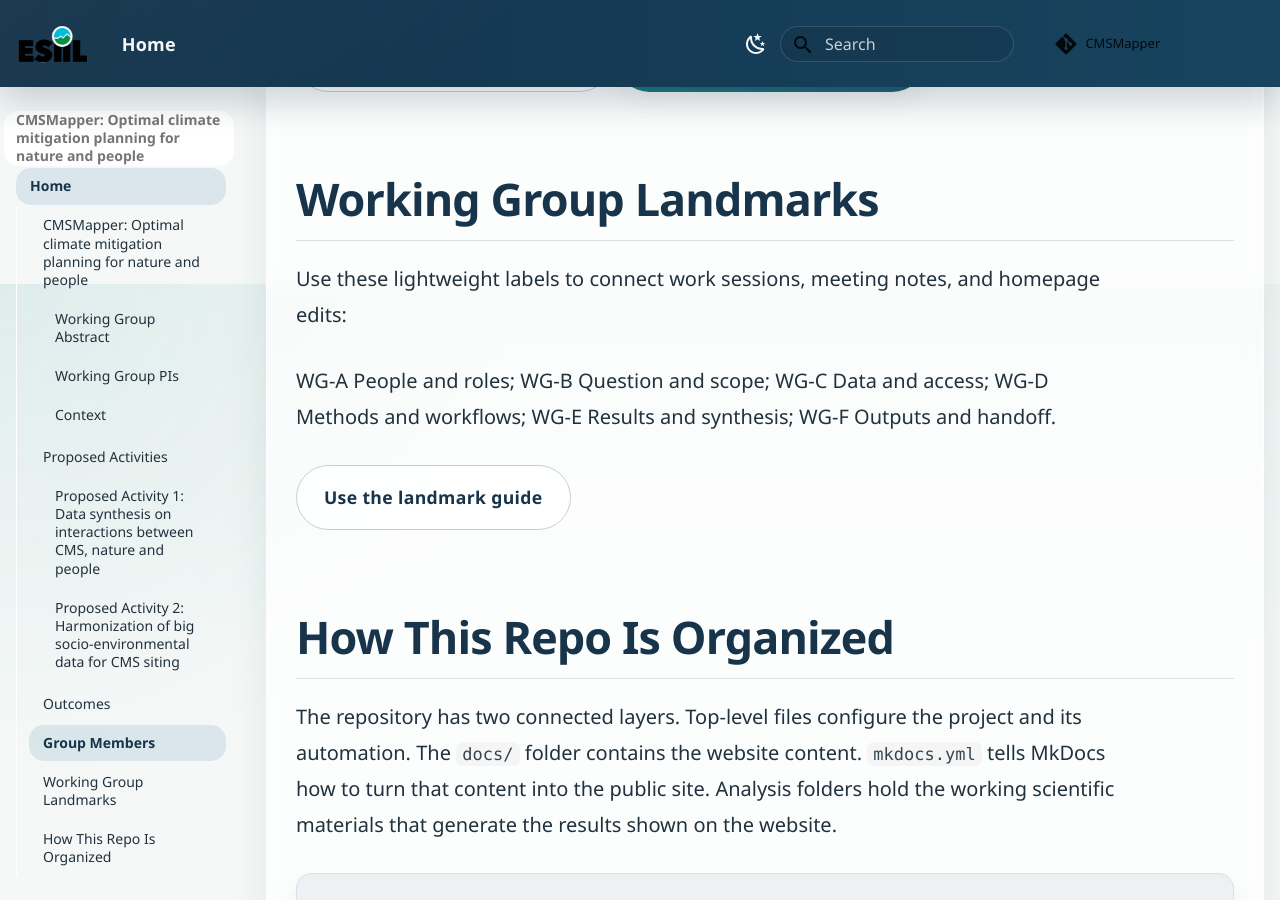
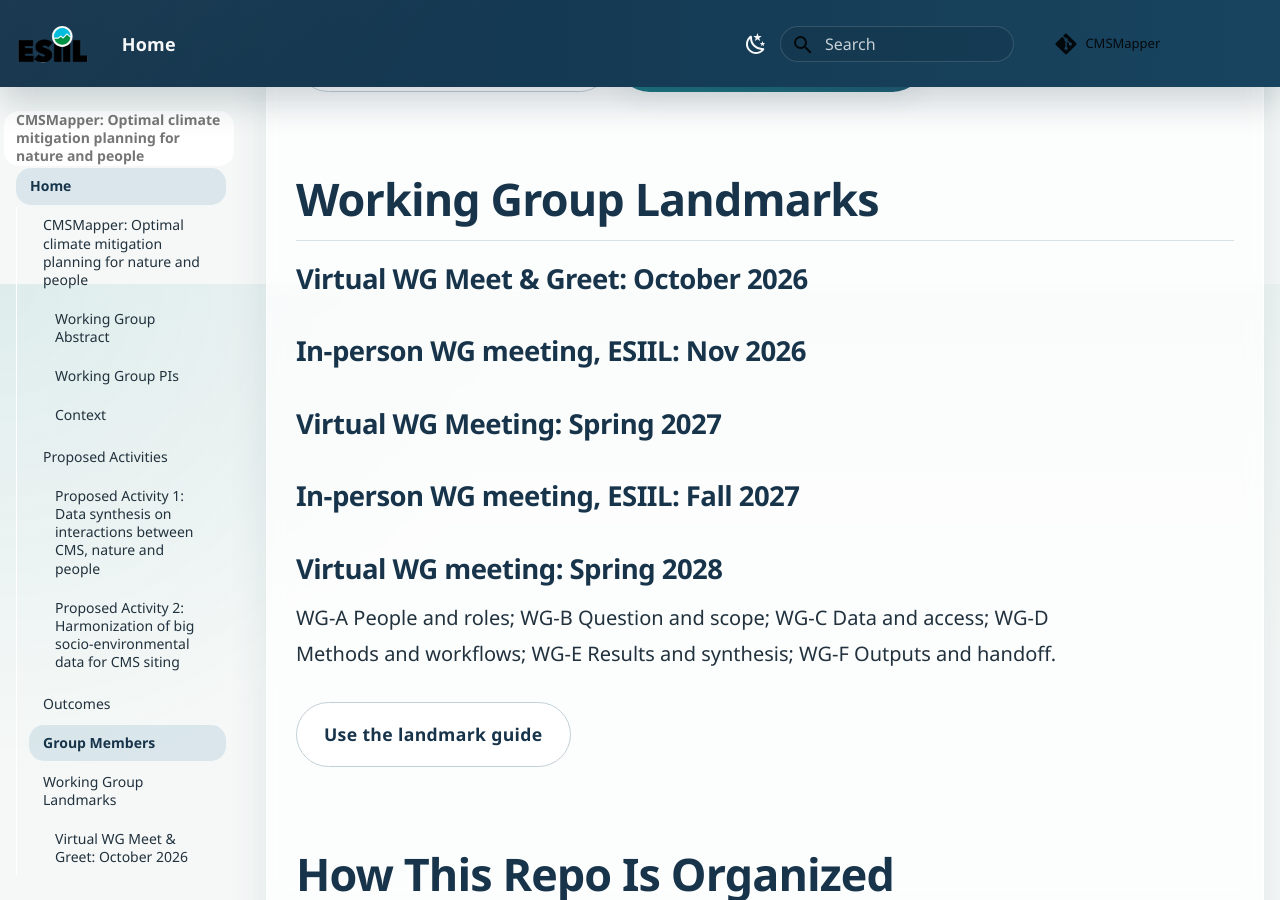
Before and after one commit to CU-ESIIL/CMSMapper, an MkDocs documentation site: the page built from docs/index.md, in a window 1280 px wide and 900 px high, scrolled down 4216 px. Built offline with MkDocs 1.6.1 and Material for MkDocs 9.7.7, drawn with Linux system fonts in a browser that asks for light colours; comment, search, counter and statistics services are not loaded.

Commit message:
Update index.md
wg landmarks updated

```diff
--- a/docs/index.md
+++ b/docs/index.md
@@ -40,7 +40,11 @@ The working group aims to generate the following data synthesis outputs: 1) Esta
 
 ## Working Group Landmarks
 
-Use these lightweight labels to connect work sessions, meeting notes, and homepage edits:
+### Virtual WG Meet & Greet: October 2026
+### In-person WG meeting, ESIIL: Nov 2026
+### Virtual WG Meeting: Spring 2027
+### In-person WG meeting, ESIIL: Fall 2027
+### Virtual WG meeting: Spring 2028
 
 WG-A People and roles; WG-B Question and scope; WG-C Data and access; WG-D Methods and workflows; WG-E Results and synthesis; WG-F Outputs and handoff.
 
```
